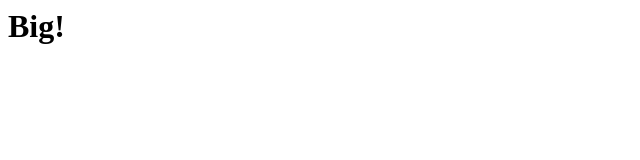
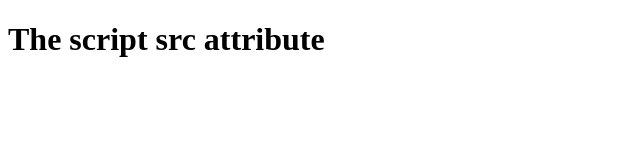
Before and after one commit to josephtchess/pagestest, a plain HTML site: page index.html in a window 1280 px wide. Shown: the whole page, without its empty margins (0-640 px from the left). Drawn offline with Linux system fonts and the light colour scheme.

Commit message:
Update index.html

```diff
--- a/index.html
+++ b/index.html
@@ -1 +1,11 @@
-<h1>Big!</h1>
+<!DOCTYPE html>
+<html>
+<body>
+
+<h1>The script src attribute</h1>
+
+<script src="hello.js">
+</script>
+
+</body>
+</html>
```
